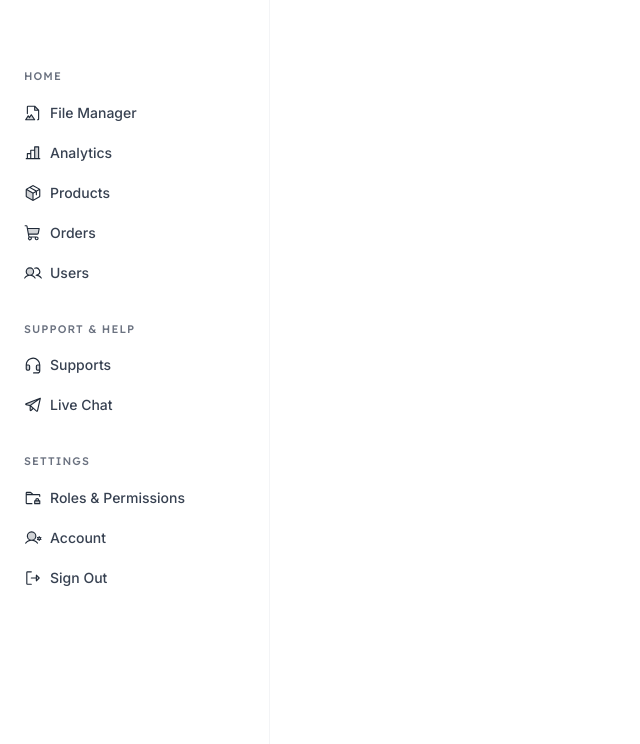
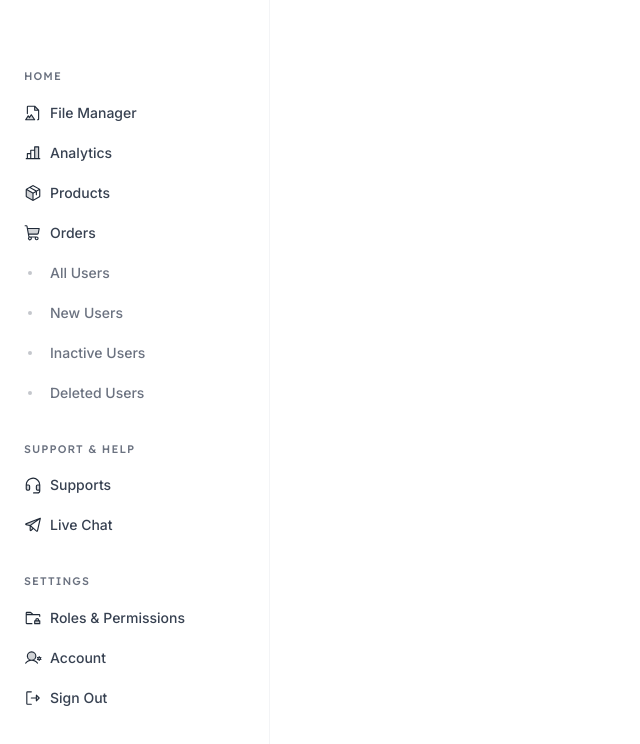
Before and after one commit to umardev500/next-dashboard, a Next.js app: page / in a window 1280 px wide. Shown: the top 744 px of the page, without its empty margins (0-640 px from the left). Built offline with nearby package versions, Linux system fonts and the light colour scheme.

Commit message:
setup sub menu

```diff
--- /dev/null
+++ b/src/components/atoms/icons/CaretDownBold.tsx
@@ -0,0 +1,5 @@
+export const CaretDownBold = (props: React.SVGProps<SVGSVGElement>) => (
+  <svg xmlns="http://www.w3.org/2000/svg" width={32} height={32} viewBox="0 0 256 256" {...props}>
+    <path d="m216.49 104.49-80 80a12 12 0 0 1-17 0l-80-80a12 12 0 0 1 17-17L128 159l71.51-71.52a12 12 0 0 1 17 17Z" />
+  </svg>
+)
--- a/src/components/atoms/menu/SidebarMenu.tsx
+++ b/src/components/atoms/menu/SidebarMenu.tsx
@@ -3,16 +3,25 @@ import Link from 'next/link'
 
 interface Props {
   menu: SidebarMenuType
+  sub?: boolean
 }
 
-export const SidebarMenu = ({ menu }: Props) => {
+export const SidebarMenu = ({ menu, sub = false }: Props) => {
   return (
     <>
       <Link
         href={menu.href as string}
-        className="flex items-center px-3 py-2 mx-3 my-0.5 capitalize rounded-md transition-colors duration-200 text-sm font-medium text-gray-700 hover:bg-gray-100 hover:text-gray-900"
+        className={`flex items-center px-3 py-2 mx-3 my-0.5 capitalize rounded-md transition-colors duration-200 text-sm font-medium ${
+          sub ? 'text-gray-500' : 'text-gray-700'
+        } hover:bg-gray-100 hover:text-gray-900`}
       >
-        {menu?.icon && <span className="me-2 text-gray-800">{menu.icon}</span>}
+        {sub ? (
+          <>
+            <span className="me-[18px] ms-1 inline-flex h-1 w-1 rounded-full bg-current transition-all duration-200 opacity-40" />
+          </>
+        ) : (
+          <>{menu?.icon && <span className="me-2 text-gray-800">{menu.icon}</span>}</>
+        )}
         {menu.name}
       </Link>
     </>
--- a/src/components/molecules/sidebar/SidebarMenuList.tsx
+++ b/src/components/molecules/sidebar/SidebarMenuList.tsx
@@ -18,7 +18,22 @@ export const SidebarMenuList = ({ menu }: Props) => {
         return (
           <Fragment key={index}>
             {item.href ? (
-              <SidebarMenu menu={item} />
+              <>
+                {item.children ? (
+                  <>
+                    {item.children.map((child, i) => {
+                      // TODO
+                      return (
+                        <Fragment key={i}>
+                          <SidebarMenu sub menu={child} />
+                        </Fragment>
+                      )
+                    })}
+                  </>
+                ) : (
+                  <SidebarMenu menu={item} />
+                )}
+              </>
             ) : (
               <h6
                 className={`${lexend.className} px-6 mt-7 mb-2 truncate tracking-widest text-[11px] uppercase font-medium text-gray-500`}
```
